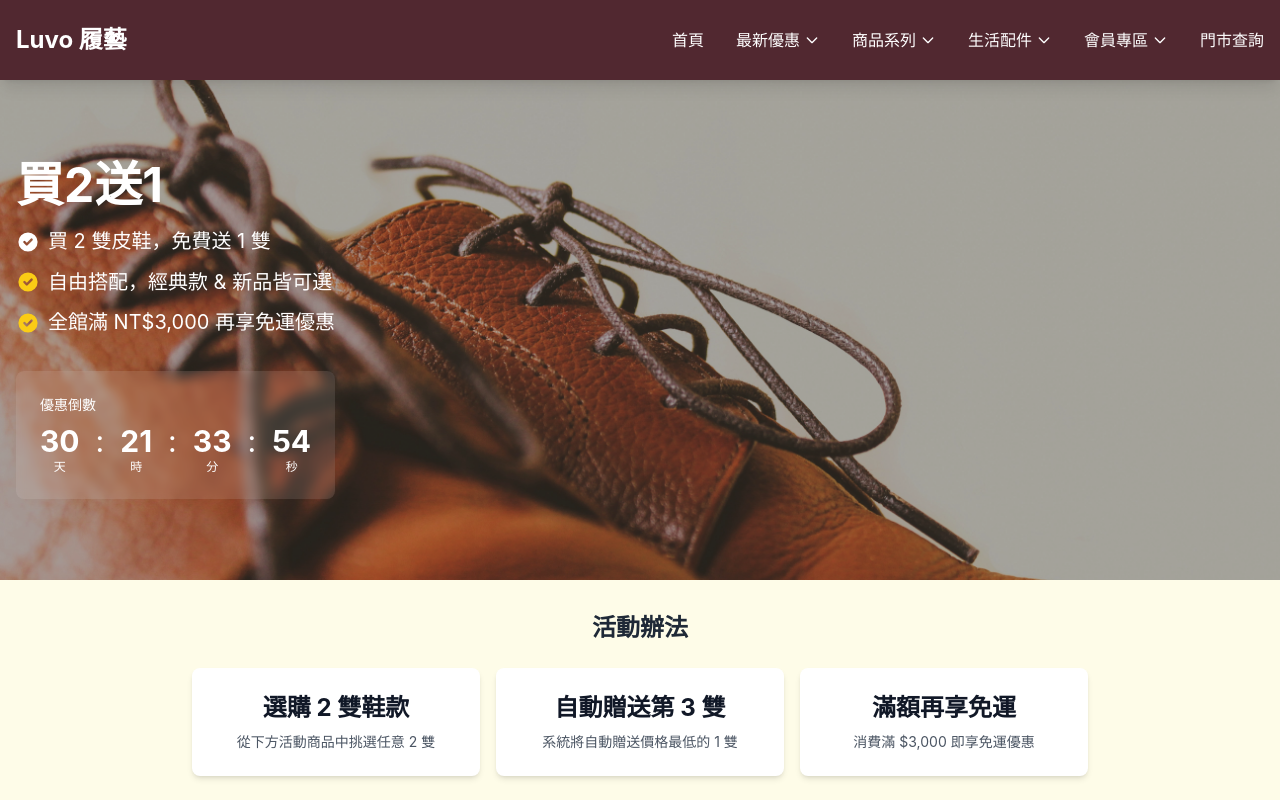
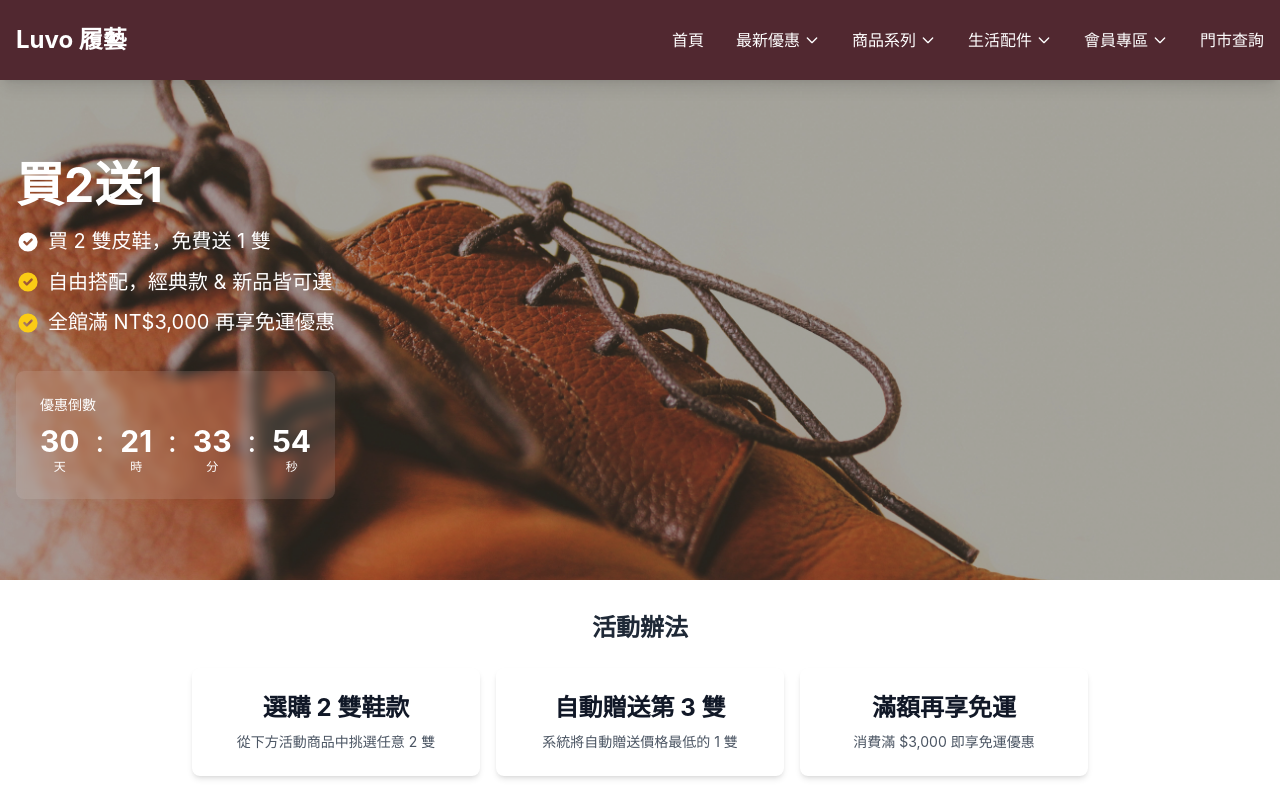
Before and after one commit to tinachen0326/luvo-ecommerce, a Vue app: page /discount in a window 1280 px wide. Shown: the top 800 px of the page. Built offline with nearby package versions, Linux system fonts and the light colour scheme.

Commit message:
修改Brand.vue、Discount.vue視覺設計

```diff
--- a/src/views/Brand.vue
+++ b/src/views/Brand.vue
@@ -58,7 +58,7 @@
     </section>
 
     <!-- 積分規則說明 -->
-    <section class="bg-gradient-to-b from-amber-50 to-white py-12">
+    <section class="bg-gradient-to-b bg-white py-12">
       <div class="container mx-auto px-4">
         <div class="max-w-4xl mx-auto">
           <h2 class="text-3xl font-bold text-center mb-8 text-gray-800">
--- a/src/views/Discount.vue
+++ b/src/views/Discount.vue
@@ -93,7 +93,7 @@
     </section>
 
     <!-- 活動說明 -->
-    <section class="bg-yellow-50 py-8">
+    <section class="bg-white py-8">
       <div class="container mx-auto px-4">
         <div class="max-w-4xl mx-auto">
           <h2 class="text-2xl font-bold text-center mb-6 text-gray-800">
--- a/src/views/User/ForgotPassword.vue
+++ b/src/views/User/ForgotPassword.vue
@@ -157,7 +157,7 @@
           <div
             class="bg-blue-50 border border-blue-200 rounded-lg p-4 mb-6 text-left"
           >
-            <h3 class="font-medium text-blue-900 mb-2">📧 接下來該做什麼？</h3>
+            <h3 class="font-medium text-blue-900 mb-2">接下來該做什麼？</h3>
             <ol
               class="text-sm text-blue-800 space-y-1 list-decimal list-inside"
             >
@@ -191,7 +191,7 @@
 
           <!-- 提示訊息 -->
           <div class="mt-6 text-xs text-gray-500">
-            <p>📮 沒收到郵件？</p>
+            <p>沒收到郵件？</p>
             <p class="mt-1">請檢查垃圾郵件資料夾，或稍後再試</p>
           </div>
         </div>
```
